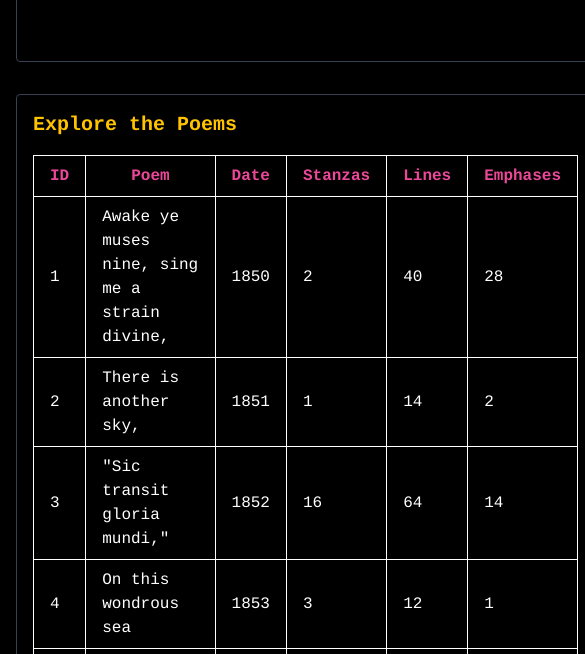
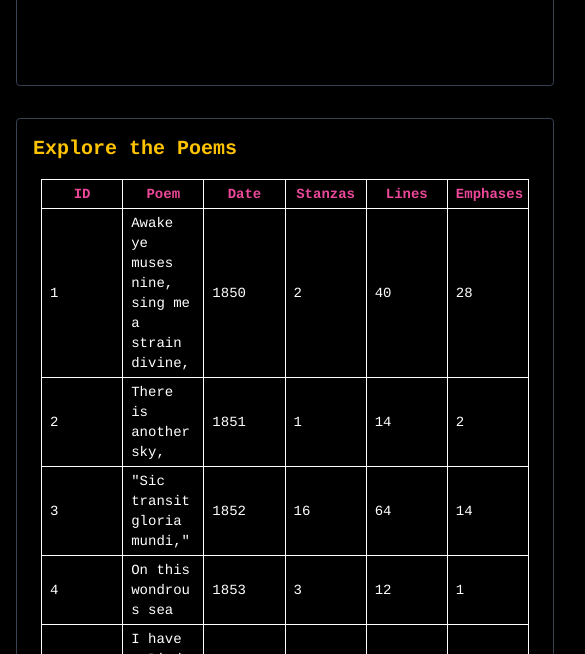
Before and after one commit to colewendling/emily-dickinson-sublime, a Next.js app: page / in a window 390 px wide. Shown: the part 1346-2000 px from the top of the page, 585 px wide, since content can reach past the window. Built offline with nearby package versions, Linux system fonts and the light colour scheme; no server answers.

Commit message:
adjust spacing of poemTable on mobile

```diff
--- a/app/components/PoemTable.tsx
+++ b/app/components/PoemTable.tsx
@@ -43,23 +43,24 @@ const PoemsTable: React.FC = () => {
 
   return (
     <div>
-      <table className="min-w-full border-collapse">
+      <div className="overflow-x-auto px-2 sm:px-4">
+        <table className="w-full table-fixed border-collapse whitespace-normal text-sm sm:text-base">
         <thead>
           <tr>
-            <th className="border border-white px-4 py-2 text-pink-500">ID</th>
-            <th className="border border-white px-4 py-2 text-pink-500">
+            <th className="border border-white px-2 py-1 sm:px-4 sm:py-2 text-pink-500">ID</th>
+            <th className="border border-white px-2 py-1 sm:px-4 sm:py-2 text-pink-500">
               Poem
             </th>
-            <th className="border border-white px-4 py-2 text-pink-500">
+            <th className="border border-white px-2 py-1 sm:px-4 sm:py-2 text-pink-500">
               Date
             </th>
-            <th className="border border-white px-4 py-2 text-pink-500">
+            <th className="border border-white px-2 py-1 sm:px-4 sm:py-2 text-pink-500">
               Stanzas
             </th>
-            <th className="border border-white px-4 py-2 text-pink-500">
+            <th className="border border-white px-2 py-1 sm:px-4 sm:py-2 text-pink-500">
               Lines
             </th>
-            <th className="border border-white px-4 py-2 text-pink-500">
+            <th className="border border-white px-2 py-1 sm:px-4 sm:py-2 text-pink-500">
               Emphases
             </th>
           </tr>
@@ -81,21 +82,22 @@ const PoemsTable: React.FC = () => {
                 className="border border-white cursor-pointer hover:bg-pink-900/30"
                 onClick={() => handleRowClick(poem)}
               >
-                <td className="border border-white px-4 py-2">{poem.id}</td>
-                <td className="border border-white px-4 py-2">{firstLine}</td>
-                <td className="border border-white px-4 py-2">{poem.date}</td>
-                <td className="border border-white px-4 py-2">
+                <td className="border border-white px-2 py-1 sm:px-4 sm:py-2 break-words">{poem.id}</td>
+                <td className="border border-white px-2 py-1 sm:px-4 sm:py-2 break-words">{firstLine}</td>
+                <td className="border border-white px-2 py-1 sm:px-4 sm:py-2 break-words">{poem.date}</td>
+                <td className="border border-white px-2 py-1 sm:px-4 sm:py-2 break-words">
                   {stanzasCount}
                 </td>
-                <td className="border border-white px-4 py-2">{totalLines}</td>
-                <td className="border border-white px-4 py-2">
+                <td className="border border-white px-2 py-1 sm:px-4 sm:py-2 break-words">{totalLines}</td>
+                <td className="border border-white px-2 py-1 sm:px-4 sm:py-2 break-words">
                   {emphasesCount}
                 </td>
               </tr>
             );
           })}
         </tbody>
-      </table>
+        </table>
+      </div>
 
       {/* Pagination Component */}
       <Pagination
```
